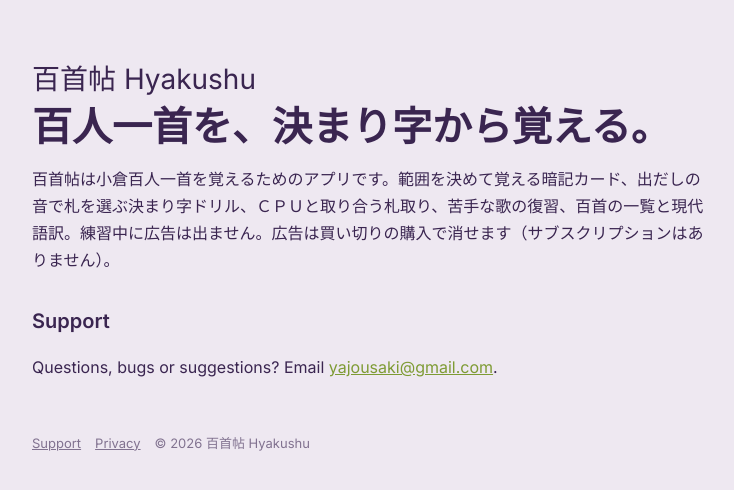
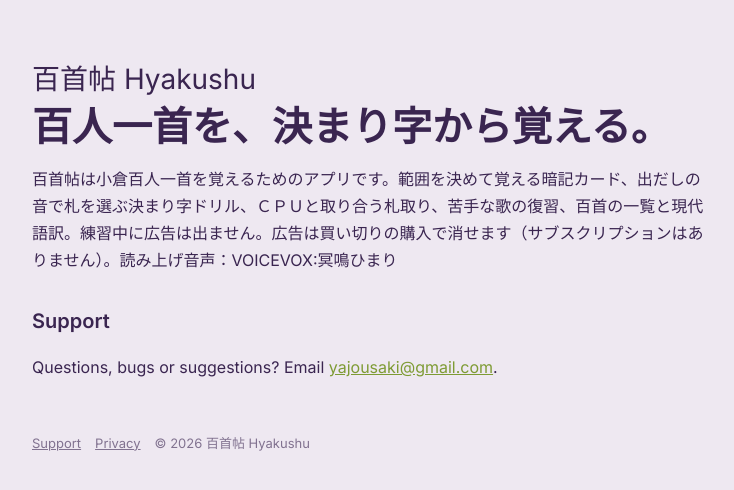
Before and after one commit to acculief/hyakushu, a plain HTML site: page index.html in a window 1280 px wide. Shown: the whole page, without its empty margins (268-1002 px from the left). Drawn offline with Linux system fonts and the light colour scheme; a web font is replaced by a local one.

Commit message:
Credit the reader voice

```diff
--- a/index.html
+++ b/index.html
@@ -3,5 +3,5 @@
 <style>body{margin:0;background:#EEE8F1;color:#3A2550;font:16px/1.7 Inter,-apple-system,sans-serif}main{max-width:680px;margin:0 auto;padding:56px 20px 80px}
 h1{font-size:40px;line-height:1.15;margin:0 0 10px}h2{font-size:20px;margin:30px 0 6px}a{color:#7E9B34}.meta{opacity:.6;font-size:14px}
 header a{font-size:28px;text-decoration:none;color:#3A2550}footer{margin-top:50px;opacity:.6;font-size:13px}footer a{margin-right:14px;color:inherit}</style></head>
-<body><main><header><a href="./">百首帖 Hyakushu</a></header><h1>百人一首を、決まり字から覚える。</h1><p>百首帖は小倉百人一首を覚えるためのアプリです。範囲を決めて覚える暗記カード、出だしの音で札を選ぶ決まり字ドリル、ＣＰＵと取り合う札取り、苦手な歌の復習、百首の一覧と現代語訳。練習中に広告は出ません。広告は買い切りの購入で消せます（サブスクリプションはありません）。</p>
+<body><main><header><a href="./">百首帖 Hyakushu</a></header><h1>百人一首を、決まり字から覚える。</h1><p>百首帖は小倉百人一首を覚えるためのアプリです。範囲を決めて覚える暗記カード、出だしの音で札を選ぶ決まり字ドリル、ＣＰＵと取り合う札取り、苦手な歌の復習、百首の一覧と現代語訳。練習中に広告は出ません。広告は買い切りの購入で消せます（サブスクリプションはありません）。読み上げ音声：VOICEVOX:冥鳴ひまり</p>
 <h2>Support</h2><p>Questions, bugs or suggestions? Email <a href="mailto:yajousaki@gmail.com">yajousaki@gmail.com</a>.</p><footer><a href="./">Support</a><a href="privacy.html">Privacy</a>© 2026 百首帖 Hyakushu</footer></main></body></html>
```
